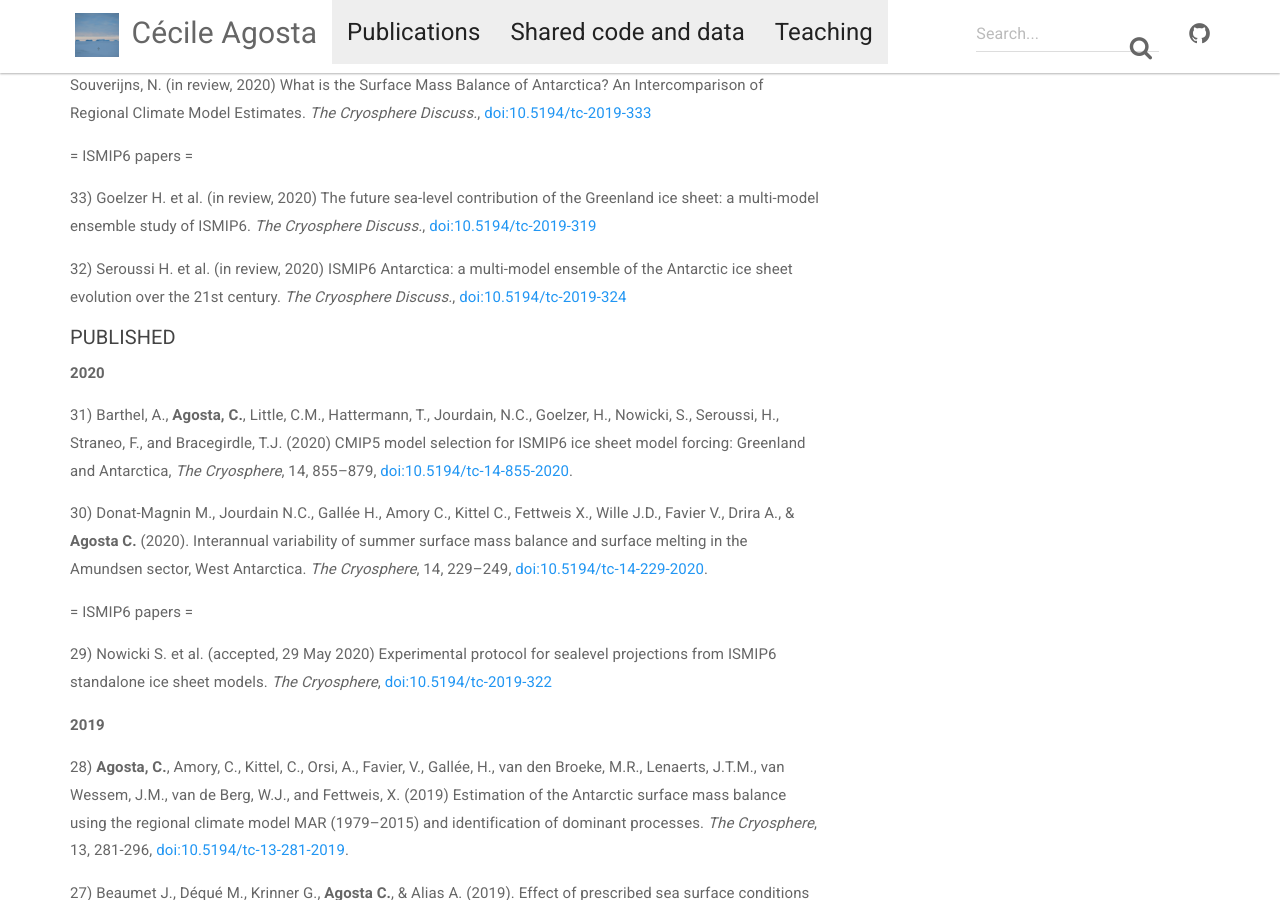
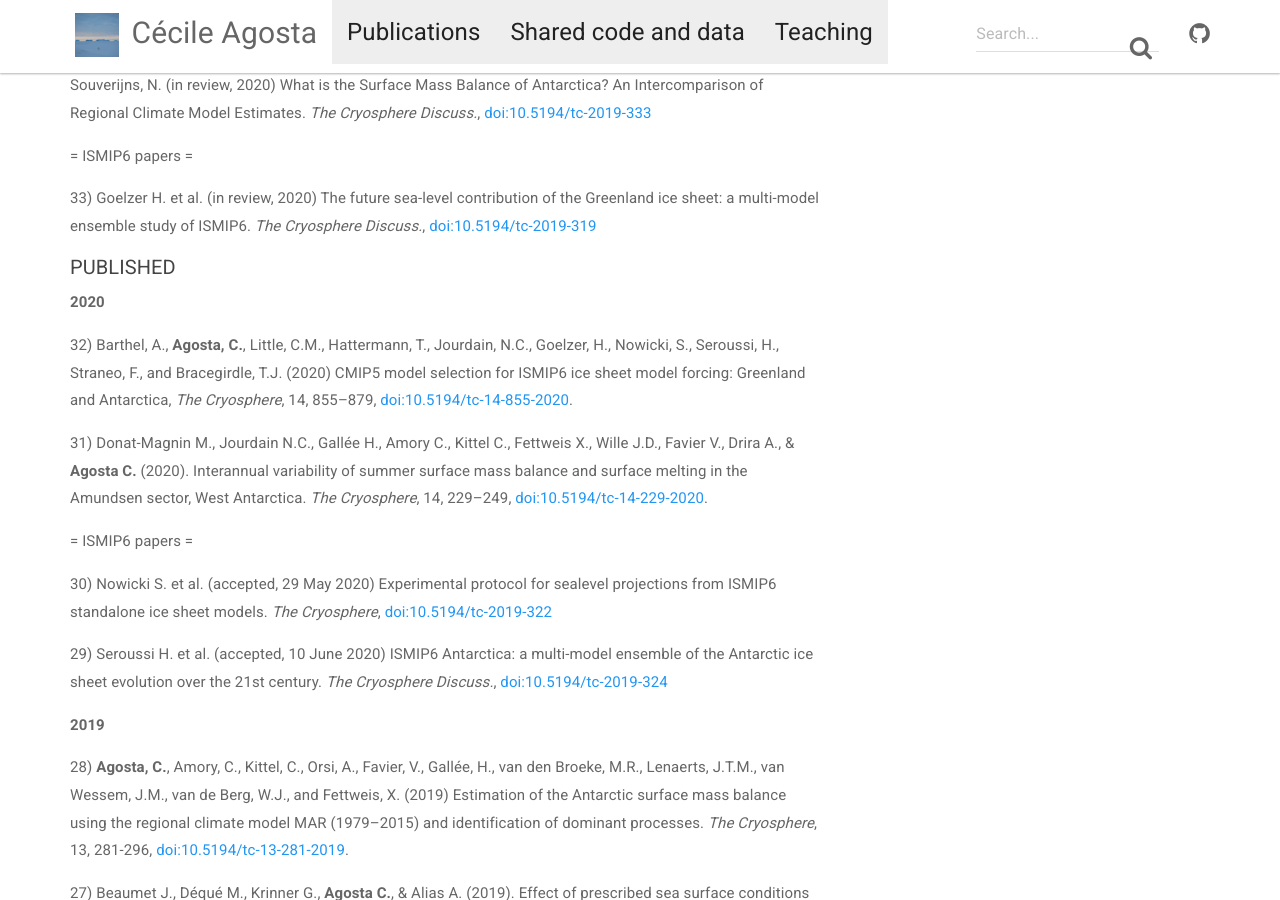
Before and after one commit to cecileagosta/cecileagosta.github.io, a Jekyll site: the page built from _docs/publications.md, in a window 1280 px wide and 900 px high, scrolled down 748 px. Built offline with Jekyll 4.4.1, drawn with Linux system fonts in a browser that asks for light colours; nearby versions of some CDN libraries.

Commit message:
Update publications.md

```diff
--- a/_docs/publications.md
+++ b/_docs/publications.md
@@ -29,20 +29,20 @@
 
 33) Goelzer H. et al. (in review, 2020) The future sea-level contribution of the Greenland ice sheet: a multi-model ensemble study of ISMIP6. *The Cryosphere Discuss.*, [doi:10.5194/tc-2019-319](https://doi.org/10.5194/tc-2019-319)
 
-32) Seroussi H. et al. (in review, 2020) ISMIP6 Antarctica: a multi-model ensemble of the Antarctic ice sheet evolution over the 21st century. *The Cryosphere Discuss.*, [doi:10.5194/tc-2019-324](https://doi.org/10.5194/tc-2019-324)
-
 
 ##### PUBLISHED
 
 **2020**
 
-31) Barthel, A., **Agosta, C.**, Little, C.M., Hattermann, T., Jourdain, N.C., Goelzer, H., Nowicki, S., Seroussi, H., Straneo, F., and Bracegirdle, T.J. (2020) CMIP5 model selection for ISMIP6 ice sheet model forcing: Greenland and Antarctica, *The Cryosphere*, 14, 855–879, [doi:10.5194/tc-14-855-2020](https://doi.org/10.5194/tc-14-855-2020).
+32) Barthel, A., **Agosta, C.**, Little, C.M., Hattermann, T., Jourdain, N.C., Goelzer, H., Nowicki, S., Seroussi, H., Straneo, F., and Bracegirdle, T.J. (2020) CMIP5 model selection for ISMIP6 ice sheet model forcing: Greenland and Antarctica, *The Cryosphere*, 14, 855–879, [doi:10.5194/tc-14-855-2020](https://doi.org/10.5194/tc-14-855-2020).
 
-30) Donat-Magnin M., Jourdain N.C., Gallée H., Amory C., Kittel C., Fettweis X., Wille J.D., Favier V., Drira A., & **Agosta C.** (2020). Interannual variability of summer surface mass balance and surface melting in the Amundsen sector, West Antarctica. *The Cryosphere*, 14, 229–249, [doi:10.5194/tc-14-229-2020](https://doi.org/10.5194/tc-14-229-2020).
+31) Donat-Magnin M., Jourdain N.C., Gallée H., Amory C., Kittel C., Fettweis X., Wille J.D., Favier V., Drira A., & **Agosta C.** (2020). Interannual variability of summer surface mass balance and surface melting in the Amundsen sector, West Antarctica. *The Cryosphere*, 14, 229–249, [doi:10.5194/tc-14-229-2020](https://doi.org/10.5194/tc-14-229-2020).
 
 = ISMIP6 papers =
 
-29) Nowicki S. et al. (accepted, 29 May 2020) Experimental protocol for sealevel projections from ISMIP6 standalone ice sheet models. *The Cryosphere*, [doi:10.5194/tc-2019-322](https://doi.org/10.5194/tc-2019-322)
+30) Nowicki S. et al. (accepted, 29 May 2020) Experimental protocol for sealevel projections from ISMIP6 standalone ice sheet models. *The Cryosphere*, [doi:10.5194/tc-2019-322](https://doi.org/10.5194/tc-2019-322)
+
+29) Seroussi H. et al. (accepted, 10 June 2020) ISMIP6 Antarctica: a multi-model ensemble of the Antarctic ice sheet evolution over the 21st century. *The Cryosphere Discuss.*, [doi:10.5194/tc-2019-324](https://doi.org/10.5194/tc-2019-324)
 
 **2019**
 
```
